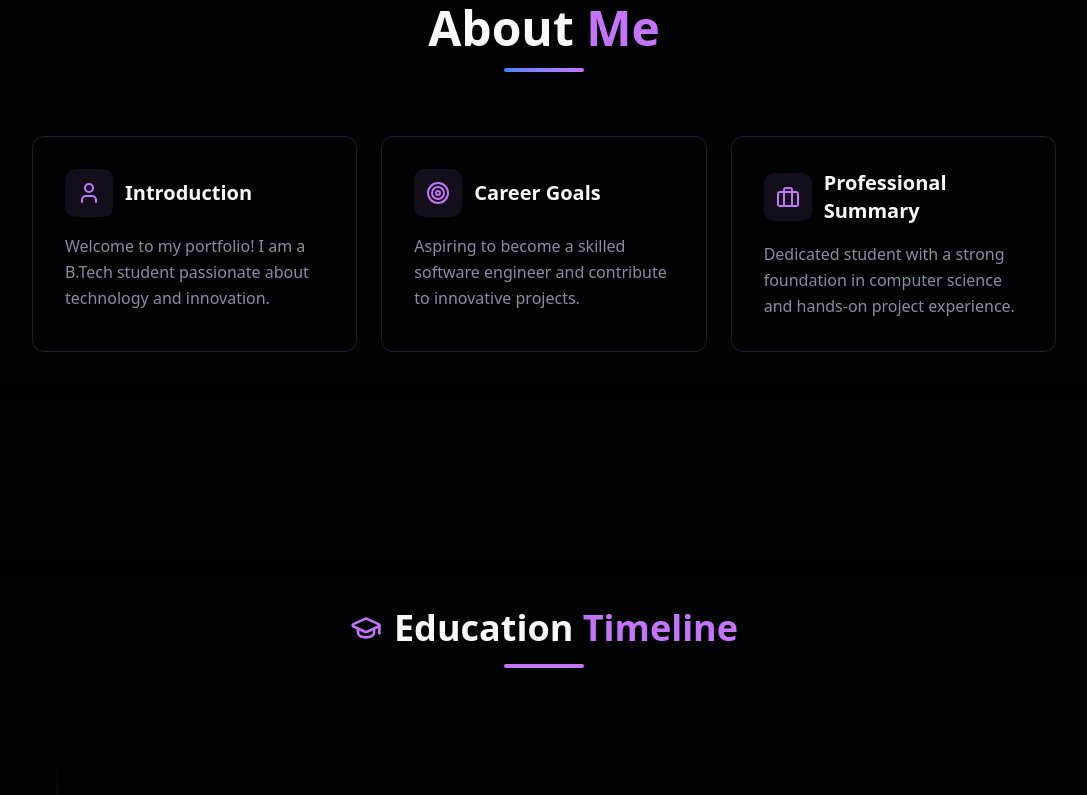
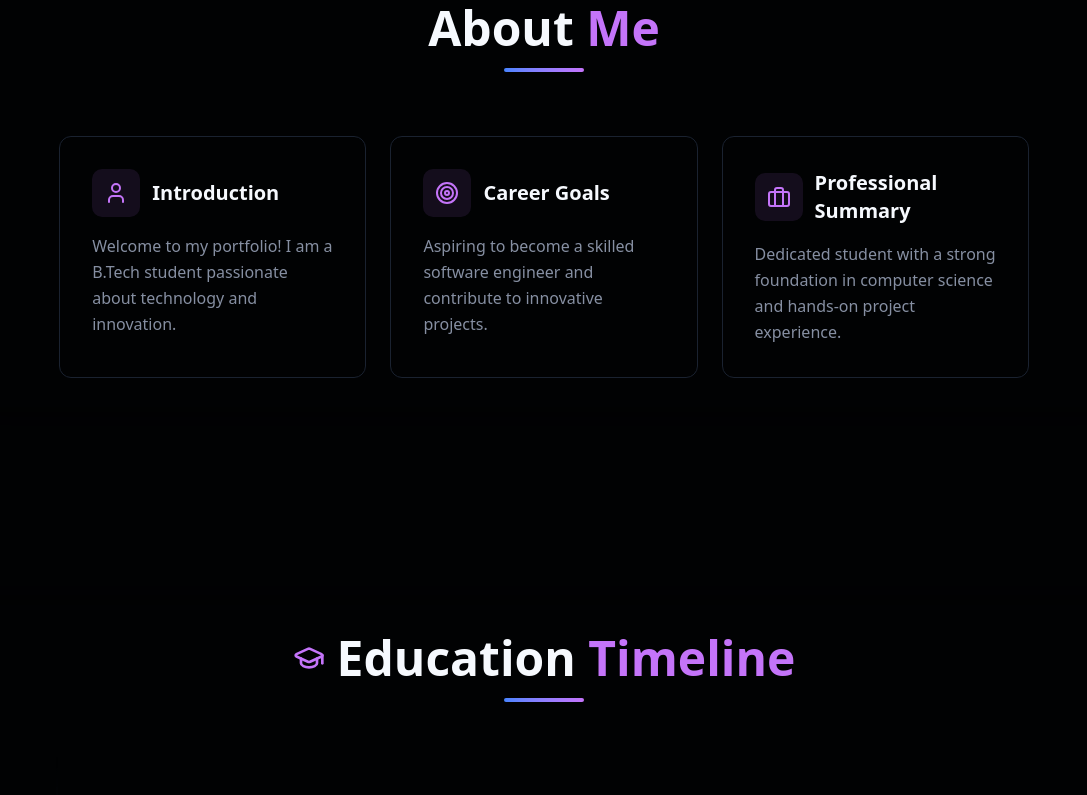
Before and after one commit to laddasiddharth/Portfolio, a React (Vite) app in the folder frontend/: page / in a window 1280 px wide. Shown: the part 940-1735 px from the top of the page, without its empty margins (96-1183 px from the left). Built offline with nearby package versions, Linux system fonts and the light colour scheme.

Commit message:
Enhanced UI

```diff
--- a/frontend/src/components/About.tsx
+++ b/frontend/src/components/About.tsx
@@ -28,8 +28,8 @@ export default function About() {
             <div className="w-20 h-1 bg-gradient-to-r from-primary to-accent mx-auto rounded-full" />
           </div>
 
-          <div className="grid md:grid-cols-3 gap-6 max-w-5xl mx-auto">
-            <SpotlightCard className="bg-card/50 backdrop-blur border border-border/50 hover:border-accent/50 rounded-xl p-8 transition-all hover:shadow-lg" spotlightColor="var(--spotlight-color-theme)">
+          <div className="flex flex-wrap justify-center gap-6 max-w-5xl mx-auto">
+            <SpotlightCard className="bg-card/50 backdrop-blur border border-border/50 hover:border-accent/50 rounded-xl p-8 transition-all hover:shadow-lg w-full md:w-[30%] min-w-[300px]" spotlightColor="var(--spotlight-color-theme)">
               <div className="flex items-center gap-3 mb-4">
                 <div className="bg-accent/10 p-3 rounded-lg">
                   <User className="h-6 w-6 text-accent" />
@@ -41,7 +41,7 @@ export default function About() {
               </p>
             </SpotlightCard>
 
-            <SpotlightCard className="bg-card/50 backdrop-blur border border-border/50 hover:border-accent/50 rounded-xl p-8 transition-all hover:shadow-lg" spotlightColor="var(--spotlight-color-theme)">
+            <SpotlightCard className="bg-card/50 backdrop-blur border border-border/50 hover:border-accent/50 rounded-xl p-8 transition-all hover:shadow-lg w-full md:w-[30%] min-w-[300px]" spotlightColor="var(--spotlight-color-theme)">
               <div className="flex items-center gap-3 mb-4">
                 <div className="bg-accent/10 p-3 rounded-lg">
                   <Target className="h-6 w-6 text-accent" />
@@ -53,7 +53,7 @@ export default function About() {
               </p>
             </SpotlightCard>
 
-            <SpotlightCard className="bg-card/50 backdrop-blur border border-border/50 hover:border-accent/50 rounded-xl p-8 transition-all hover:shadow-lg" spotlightColor="var(--spotlight-color-theme)">
+            <SpotlightCard className="bg-card/50 backdrop-blur border border-border/50 hover:border-accent/50 rounded-xl p-8 transition-all hover:shadow-lg w-full md:w-[30%] min-w-[300px]" spotlightColor="var(--spotlight-color-theme)">
               <div className="flex items-center gap-3 mb-4">
                 <div className="bg-accent/10 p-3 rounded-lg">
                   <Briefcase className="h-6 w-6 text-accent" />
--- a/frontend/src/components/Contact.tsx
+++ b/frontend/src/components/Contact.tsx
@@ -1,4 +1,5 @@
 import { Mail, Github, Linkedin, Instagram } from 'lucide-react';
+import SpotlightCard from './ui/SpotlightCard';
 
 export default function Contact() {
   const contactLinks = [
@@ -18,9 +19,10 @@ export default function Contact() {
         <div className="max-w-4xl mx-auto bg-background/60 backdrop-blur-ultra rounded-3xl p-8 md:p-12">
           {/* Header */}
           <div className="text-center mb-16">
-            <h2 className="text-4xl sm:text-6xl font-bold mb-6">
+            <h2 className="text-4xl sm:text-5xl font-bold mb-4">
               Get In <span className="text-accent">Touch</span>
             </h2>
+            <div className="w-20 h-1 bg-gradient-to-r from-primary to-accent mx-auto rounded-full mb-6" />
             <p className="text-muted-foreground text-lg max-w-2xl mx-auto">
               Looking to collaborate? Reach out to discuss your next project, idea, or opportunity.
             </p>
@@ -45,7 +47,11 @@ export default function Contact() {
                     href={link.url}
                     target="_blank"
                     rel="noopener noreferrer"
+                    className="block w-full"
+                  >
+                    <SpotlightCard
                       className="flex items-center gap-4 p-6 rounded-xl border border-border/50 bg-card/30 hover:border-accent/50 hover:bg-card/50 transition-all group backdrop-blur"
+                      spotlightColor="var(--spotlight-color-theme)"
                     >
                       <div className="flex-shrink-0">
                         <IconComponent className="h-6 w-6 text-accent" />
@@ -53,6 +59,7 @@ export default function Contact() {
                       <span className="text-foreground group-hover:text-accent transition-colors font-medium">
                         {link.text}
                       </span>
+                    </SpotlightCard>
                   </a>
                 );
               })}
--- a/frontend/src/components/Education.tsx
+++ b/frontend/src/components/Education.tsx
@@ -68,11 +68,11 @@ export default function Education() {
           <div className="text-center mb-12">
             <div className="flex items-center justify-center gap-3 mb-4">
               <GraduationCap className="h-8 w-8 text-accent" />
-              <h2 className="text-3xl sm:text-4xl font-bold">
+              <h2 className="text-4xl sm:text-5xl font-bold">
                 Education <span className="text-accent">Timeline</span>
               </h2>
             </div>
-            <div className="w-20 h-1 bg-gradient-to-r from-accent to-accent mx-auto rounded-full mb-4" />
+            <div className="w-20 h-1 bg-gradient-to-r from-primary to-accent mx-auto rounded-full" />
           </div>
 
           <div className="relative w-full overflow-clip">
--- a/frontend/src/components/Projects.tsx
+++ b/frontend/src/components/Projects.tsx
@@ -69,15 +69,17 @@ const projects: Project[] = [
       <div className="relative z-10 container mx-auto px-4 sm:px-6 lg:px-8">
         {/* Glassmorphism Card Container */}
         <div className="max-w-6xl mx-auto bg-background/60 backdrop-blur-ultra rounded-3xl p-8 md:p-12">
-          <div className="text-center mb-12">
-            <h2 className="text-3xl sm:text-4xl font-bold mb-4">Projects</h2>
-            <div className="w-20 h-1 bg-gradient-to-r from-accent to-accent mx-auto rounded-full mb-4" />
+          <div className="text-center mb-16">
+            <h2 className="text-4xl sm:text-5xl font-bold mb-4">
+              Featured <span className="text-accent">Projects</span>
+            </h2>
+            <div className="w-20 h-1 bg-gradient-to-r from-primary to-accent mx-auto rounded-full" />
           </div>
 
           {projects && projects.length > 0 ? (
-            <div className="grid md:grid-cols-2 lg:grid-cols-3 gap-6">
+            <div className="flex flex-wrap justify-center gap-6">
               {projects.map((project) => (
-                <SpotlightCard key={project.id} className="group bg-card border border-border rounded-xl overflow-hidden hover:shadow-xl hover:border-accent/50 transition-all duration-300 flex flex-col" spotlightColor="var(--spotlight-color-theme)">
+                <SpotlightCard key={project.id} className="group bg-card border border-border rounded-xl overflow-hidden hover:shadow-xl hover:border-accent/50 transition-all duration-300 flex flex-col w-full md:w-[45%] lg:w-[30%] min-w-[300px]" spotlightColor="var(--spotlight-color-theme)">
                   <div className="p-6 flex-1">
                     <h3 className="text-lg font-bold mb-3 group-hover:text-accent transition-colors">
                       {project.title}
--- a/frontend/src/components/Skills.tsx
+++ b/frontend/src/components/Skills.tsx
@@ -60,9 +60,9 @@ export default function Skills() {
             <div className="w-20 h-1 bg-gradient-to-r from-primary to-accent mx-auto rounded-full" />
           </div>
 
-          <div className="grid md:grid-cols-3 gap-8">
+          <div className="flex flex-wrap justify-center gap-8">
             {skillCategories.map((category, idx) => (
-              <SpotlightCard key={idx} className="bg-card/50 backdrop-blur border border-border/50 rounded-xl p-8 hover:shadow-lg hover:border-accent/50 transition-all" spotlightColor="var(--spotlight-color-theme)">
+              <SpotlightCard key={idx} className="bg-card/50 backdrop-blur border border-border/50 rounded-xl p-8 hover:shadow-lg hover:border-accent/50 transition-all w-full md:w-[30%] min-w-[300px]" spotlightColor="var(--spotlight-color-theme)">
                 <h3 className="flex items-center gap-3 text-xl font-bold mb-6 text-foreground">
                   <div className="text-accent bg-accent/10 p-3 rounded-lg">{getIcon(category.icon)}</div>
                   {category.title}
```
Lines whose indentation alone changed are shown as unchanged.
